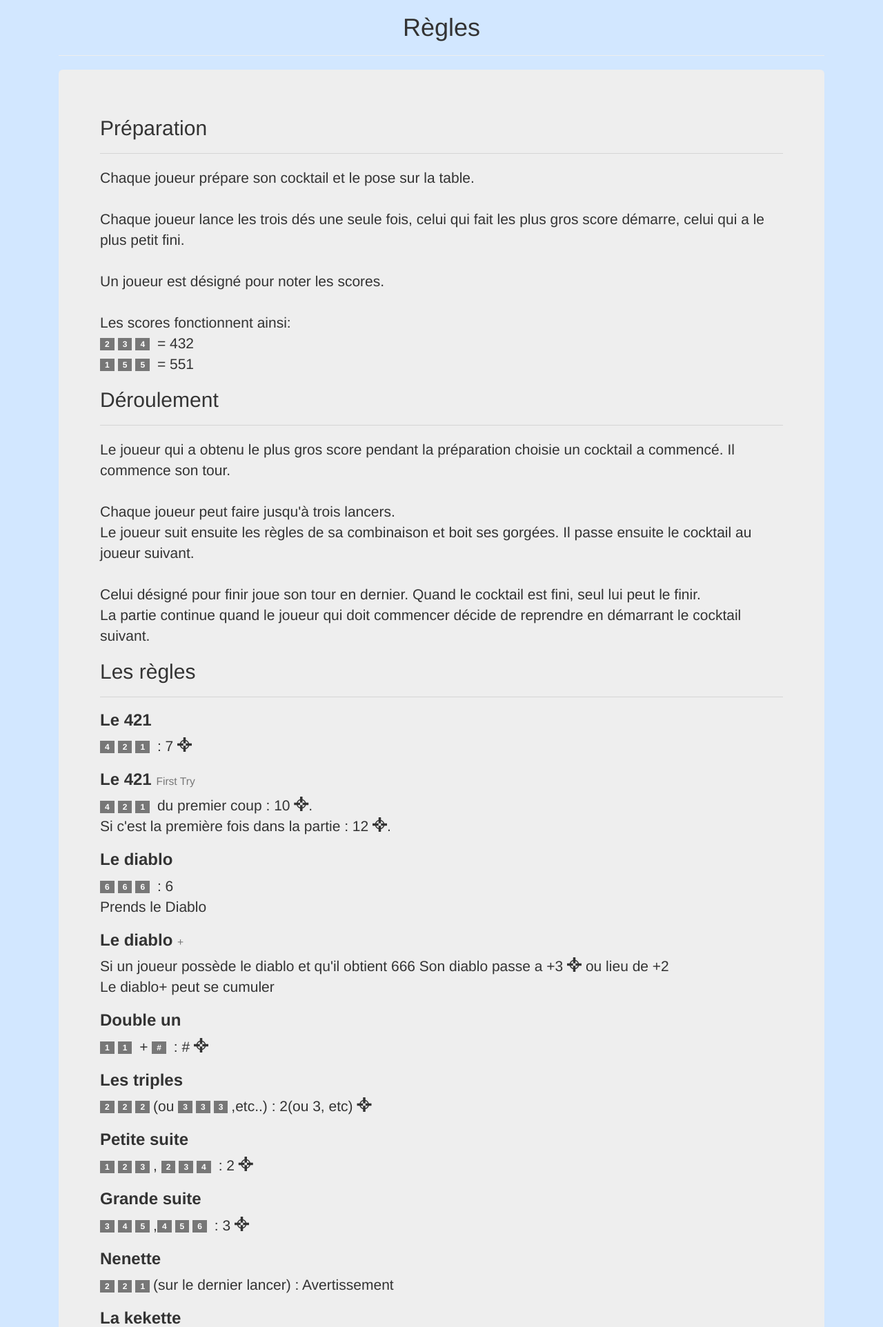
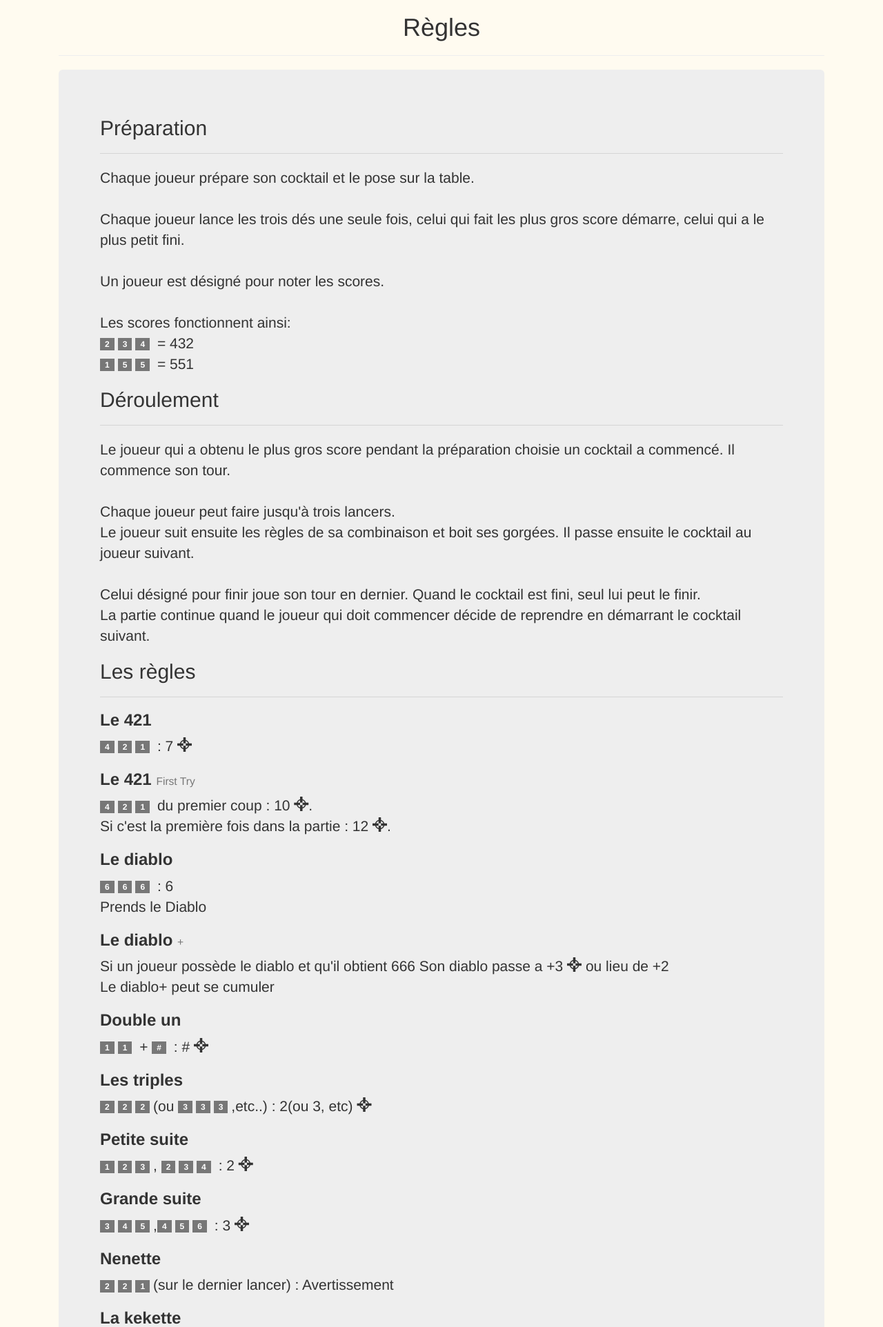
Before and after one commit to TuffBard/421, a PHP site: page /rules.html in a window 1280 px wide. Shown: the top 1924 px of the page at 69% size. Run offline with PHP 8.4, Linux system fonts and the light colour scheme.

Commit message:
Mise a jour graphique + fix bug

```diff
--- a/css/master.css
+++ b/css/master.css
@@ -5,7 +5,7 @@ body {
   min-height: 100%;
   margin: 0;
   padding: 0;
-  background-color: #d2e7ff;
+  background-color: #FFFBF0;
 }
 
 .table_score, th{
@@ -50,11 +50,6 @@ body {
   width: 60px;
 }
 
-.btn_set_nom, .btn_mod_nom{
-  position: absolute;
-  margin-left: 5px;
-}
-
 .dice{
   border-radius: 0 !important;
   margin-right: 5px;
@@ -64,11 +59,19 @@ body {
   overflow-y: auto;
 }
 
+.no-border{
+  border: none !important;
+}
+
+.btn-add-points{
+  float: left;
+}
+
 /*
   Navbar style
 */
 .navbar-custom{
-  background-color: #0066cc;
+  background-color: #F2C329;
   color:black;
   border-radius:0;
 }
@@ -117,13 +120,46 @@ table-layout: fixed;
 table{
  height:300px;
  display: -moz-groupbox;
+ width: 95%;
 }
 tbody{
   overflow-y: scroll;
   height: 70vh;
-  width: 100%;
+  width: 98%;
   position: absolute;
 }
 /*
   End fixed header table
 */
+
+/*
+ *  Scrollbar
+ */
+
+::-webkit-scrollbar-track
+{
+	-webkit-box-shadow: inset 0 0 6px rgba(0,0,0,0.3);
+	background-color: #F5F5F5;
+}
+
+::-webkit-scrollbar
+{
+	width: 10px;
+	background-color: #F5F5F5;
+}
+
+::-webkit-scrollbar-thumb
+{
+	background-color: #F90;
+	background-image: -webkit-linear-gradient(45deg,
+	                                          rgba(255, 255, 255, .2) 25%,
+											  transparent 25%,
+											  transparent 50%,
+											  rgba(255, 255, 255, .2) 50%,
+											  rgba(255, 255, 255, .2) 75%,
+											  transparent 75%,
+											  transparent)
+}
+/*
+ *  End ccrollbar
+ */
--- a/js/master.js
+++ b/js/master.js
@@ -6,6 +6,7 @@ function add_points() {
   //Pour chaque joueur
   for (i = 1; i <= nb_joueurs; i++) {
     let $score_j = $("#score_j" + i + "_t" + turn);
+    let $td_j = $("#td_j" + i + "_t" + turn);
     let $total_j = $("#total_j" + i);
     let total_j = parseFloat($total_j.val(), 10);
     let score_j = parseFloat($score_j.val(), 10);
@@ -13,7 +14,8 @@ function add_points() {
     //J'additionne le score au total du joueur
     $total_j.val(total_j + score_j);
     //J'empeche la modification de la ligne
-    $score_j.prop("readonly", true);
+    $td_j.html("<strong>"+score_j+"</strong>");
+    //$score_j.prop("readonly", true);
   }
 
   //Je créer un nouvelle ligne
@@ -21,7 +23,7 @@ function add_points() {
   //Je créé une collonne par joueur
   for (i = 1; i <= nb_joueurs; i++) {
     let diablo = gestion_diablo(i, turn);
-    row += "<td>"
+    row += "<td id='td_j"+i+"_t"+next+"'>"
       + "<form class='form-inline'>"
       + "<div class='form_group'>"
       + "<input type='number' id='score_j" + i + "_t" + next + "' value='1' class='form-control td_score' step='0.5'>"
--- a/php/class/player.php
+++ b/php/class/player.php
@@ -4,7 +4,7 @@ class Player{
   public $turns = [];
   public $total;
 
-  public function __contstruct(){
+  public function __construct(){
     $this->nom = "Joueur";
     $this->total = 0;
   }
```
Also changed, not shown: index.php (+5 -6 lines).
